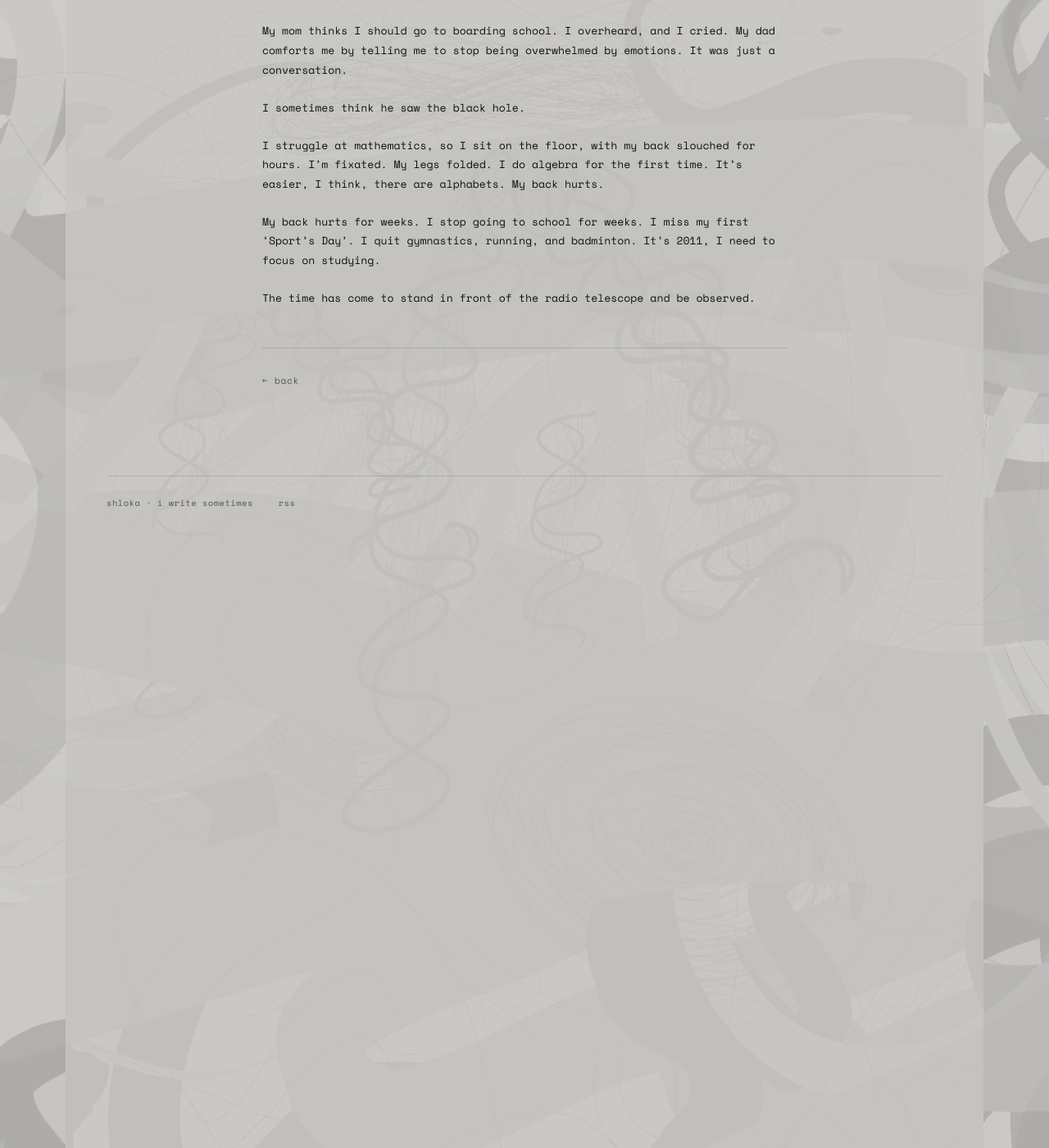
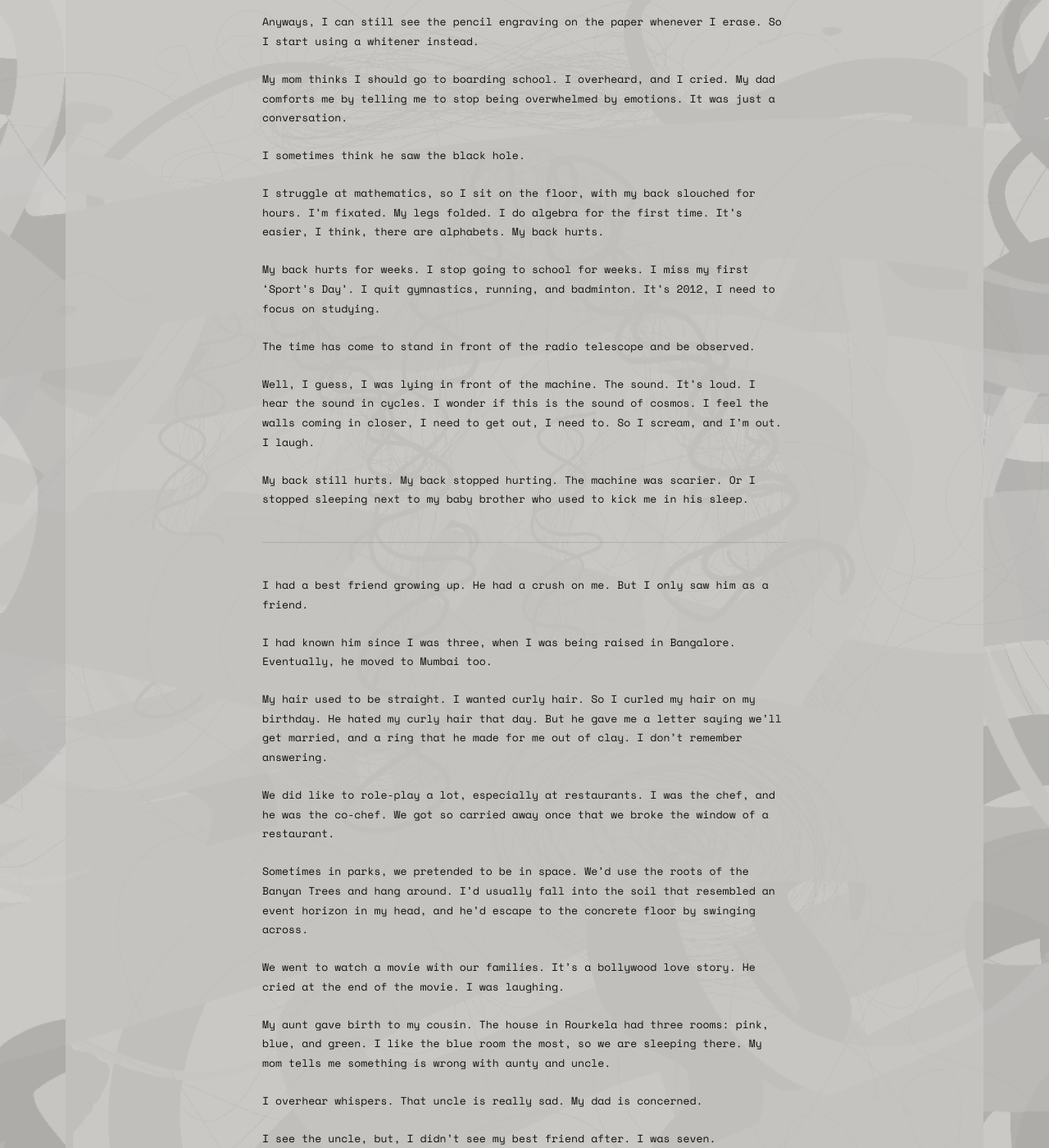
Before and after one commit to shlokamohanty/i-write-sometimes, a Jekyll site: the page built from _posts/2026-07-29-thesis-story-3.md, in a window 1280 px wide and 1400 px high, scrolled down 3922 px. Shown: the whole window at 82% size. Built offline with Jekyll 4.4.1, drawn with Linux system fonts in a browser that asks for light colours; some web fonts are replaced; some of the changed text lies outside the part shown.

Commit message:
vhvjhg
hjvvhjvh

```diff
--- a/_posts/2026-07-29-thesis-story-3.md
+++ b/_posts/2026-07-29-thesis-story-3.md
@@ -21,7 +21,7 @@ I have a gaping black hole that opened up in the centre of my head. The people w
 
 I’ve reached for the gaping black hole in multiple instances, around my head. I sometimes wonder what it would be like putting my head through it. Would it suck me in?
 
-I can’t remember when this gaping hole formed. I remember the monsoons in Mumbai. I’m in the bus, watching outside as the water is logging. It’s the middle of June.
+I was born in 2002. I can’t remember when this gaping hole formed. I remember the monsoons in Mumbai. I’m in the bus, watching outside as the water is logging. It’s the middle of June.
 
 My stomach hurts whenever I see the bus. Or at least my head tells me so. Maybe in 2010, one of those unstable microscopic black holes from the atmosphere stabilised in my head. It fell with/through rain and stayed in my head. Happens to many of us.
 
@@ -83,6 +85,32 @@ I sometimes think he saw the black hole.
 
 I struggle at mathematics, so I sit on the floor, with my back slouched for hours. I'm fixated. My legs folded. I do algebra for the first time. It's easier, I think, there are alphabets. My back hurts.
 
-My back hurts for weeks. I stop going to school for weeks. I miss my first 'Sport's Day'. I quit gymnastics, running, and badminton. It's 2011, I need to focus on studying.
+My back hurts for weeks. I stop going to school for weeks. I miss my first 'Sport's Day'. I quit gymnastics, running, and badminton. It's 2012, I need to focus on studying.
 
 The time has come to stand in front of the radio telescope and be observed.
+
+Well, I guess, I was lying in front of the machine. The sound. It's loud. I hear the sound in cycles. I wonder if this is the sound of cosmos. I feel the walls coming in closer, I need to get out, I need to. So I scream, and I'm out. I laugh.
+
+My back still hurts. My back stopped hurting. The machine was scarier. Or I stopped sleeping next to my baby brother who used to kick me in his sleep.
+
+---
+
+I had a best friend growing up. He had a crush on me. But I only saw him as a friend.
+
+I had known him since I was three, when I was being raised in Bangalore. Eventually, he moved to Mumbai too.
+
+My hair used to be straight. I wanted curly hair. So I curled my hair on my birthday. He hated my curly hair that day. But he gave me a letter saying we'll get married, and a ring that he made for me out of clay. I don't remember answering.
+
+We did like to role-play a lot, especially at restaurants. I was the chef, and he was the co-chef. We got so carried away once that we broke the window of a restaurant.
+
+Sometimes in parks, we pretended to be in space. We'd use the roots of the Banyan Trees and hang around. I'd usually fall into the soil that resembled an event horizon in my head, and he'd escape to the concrete floor by swinging across.
+
+We went to watch a movie with our families. It's a bollywood love story. He cried at the end of the movie. I was laughing.
+
+My aunt gave birth to my cousin. The house in Rourkela had three rooms: pink, blue, and green. I like the blue room the most, so we are sleeping there. My mom tells me something is wrong with aunty and uncle.
+
+I overhear whispers. That uncle is really sad. My dad is concerned.
+
+I see the uncle, but, I didn't see my best friend after. I was seven.
+
+---
```
Also changed, not shown: other parts of _posts/2026-07-29-thesis-story-3.md (+5 -3 lines), _posts/.obsidian/workspace.json (+20 -20 lines), _posts/2026-03-06-computational-poetry.md (+1 -0 lines).
